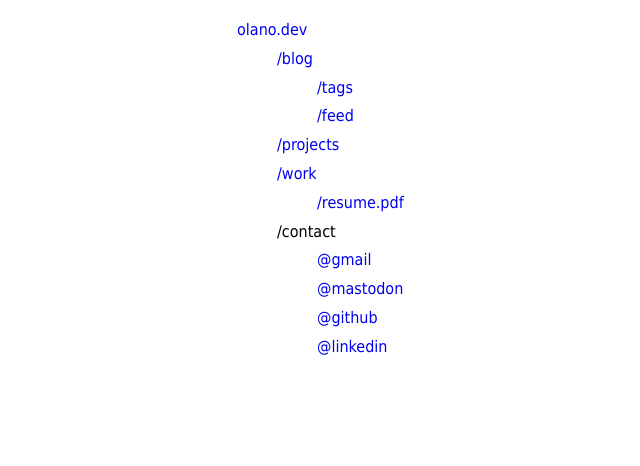
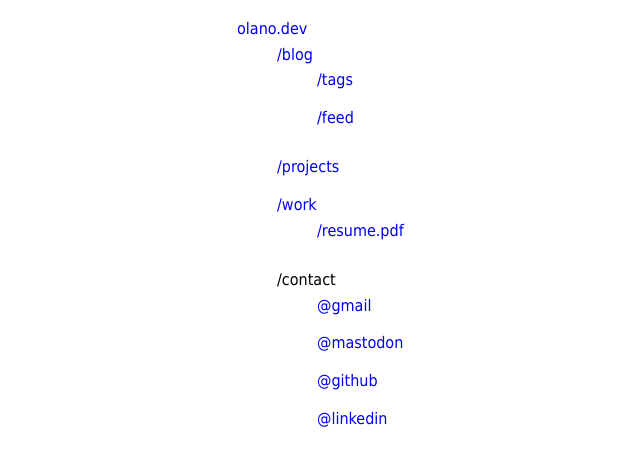
Before and after one commit to facundoolano/olano.dev, a Jekyll site: the page built from index.md, in a window 1280 px wide. Shown: the top 466 px of the page, without its empty margins (43-683 px from the left). Built offline with Jekyll 4.4.1, drawn with Linux system fonts in a browser that asks for light colours.

Commit message:
improve list styling

```diff
--- a/assets/css/main.css
+++ b/assets/css/main.css
@@ -14,6 +14,11 @@ nav a:not(:last-child){
     margin-right: .75em
 }
 nav a:hover { text-decoration: none;}
+
+li {
+    line-height: 1.6;
+    padding-bottom: .75rem;
+}
 
 
 a, a:visited {
@@ -34,7 +39,6 @@ ul.site-index {
 }
 .site-index li {
     list-style: none;
-    line-height: 1.8;
 }
 
 .projects-index ul { padding-bottom: 1rem}
@@ -43,7 +47,7 @@ ul.site-index {
 
 hr {
     border: 0;
-    border-top:1px solid whitesmoke;
+    border-top:1px solid;
 }
 
 .blog-index article { padding-bottom: .5rem;}
```
